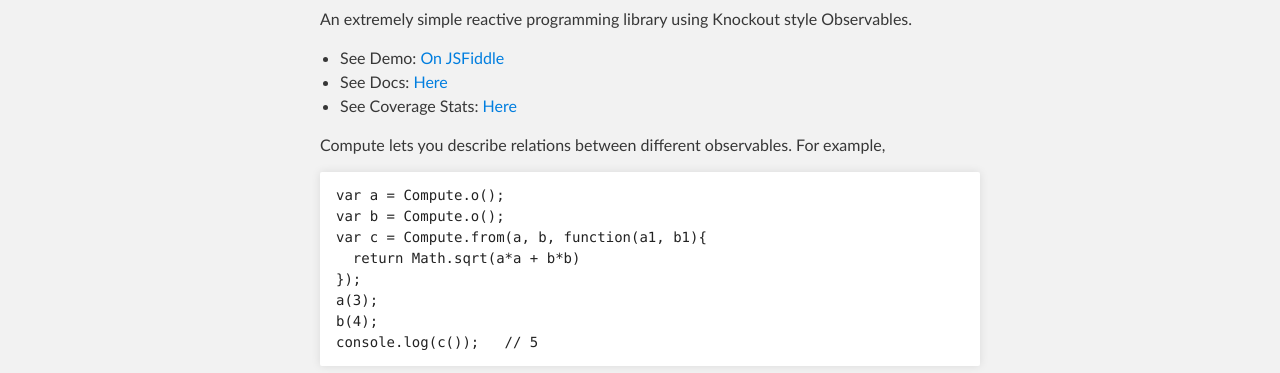
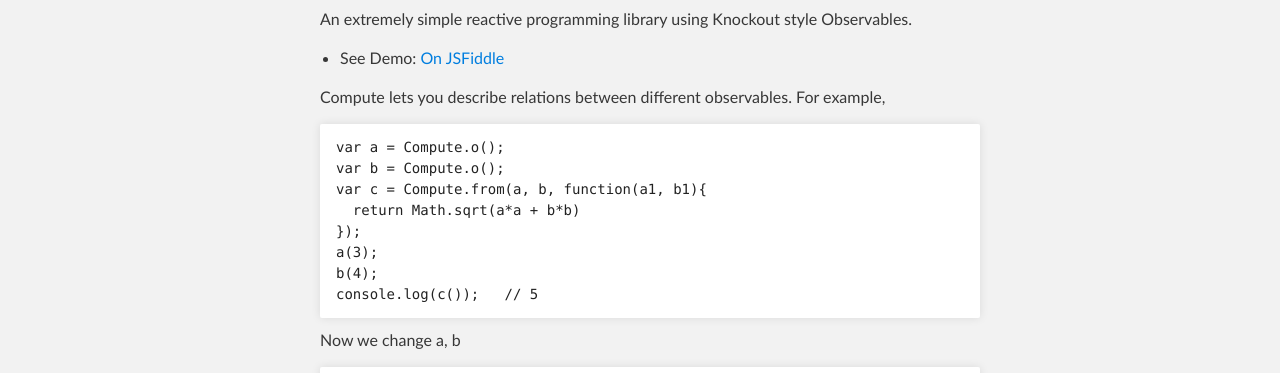
Before and after one commit to akshat1/Compute, a website: page index.html in a window 1280 px wide. Shown: the part 353-726 px from the top of the page. Drawn offline with Linux system fonts and the light colour scheme.

Commit message:
Removed links to documentation and coverage.

```diff
--- a/index.html
+++ b/index.html
@@ -39,8 +39,6 @@
 <p>
   <ul>
     <li>See Demo: <a href='http://jsfiddle.net/SimiaCode/f6gfo4rd/9/'>On JSFiddle</a></li>
-    <li>See Docs: <a href='./documentation/Compute.html'>Here</a></li>
-    <li>See Coverage Stats: <a href='./coverage/lcov-report/index.html'>Here</a></li>
   </ul>
 </p>
 <p>Compute lets you describe relations between different observables. For example,</p>
```
